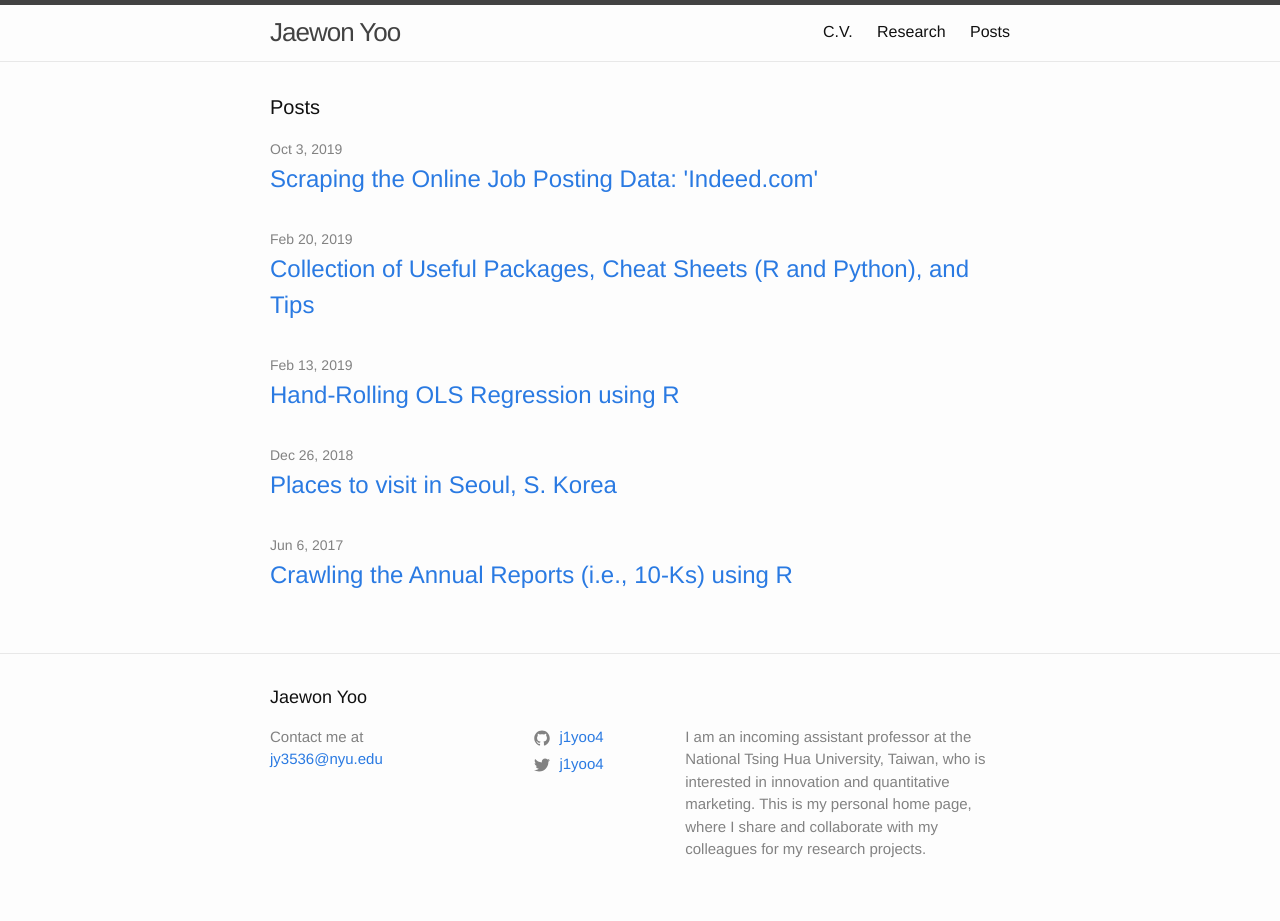
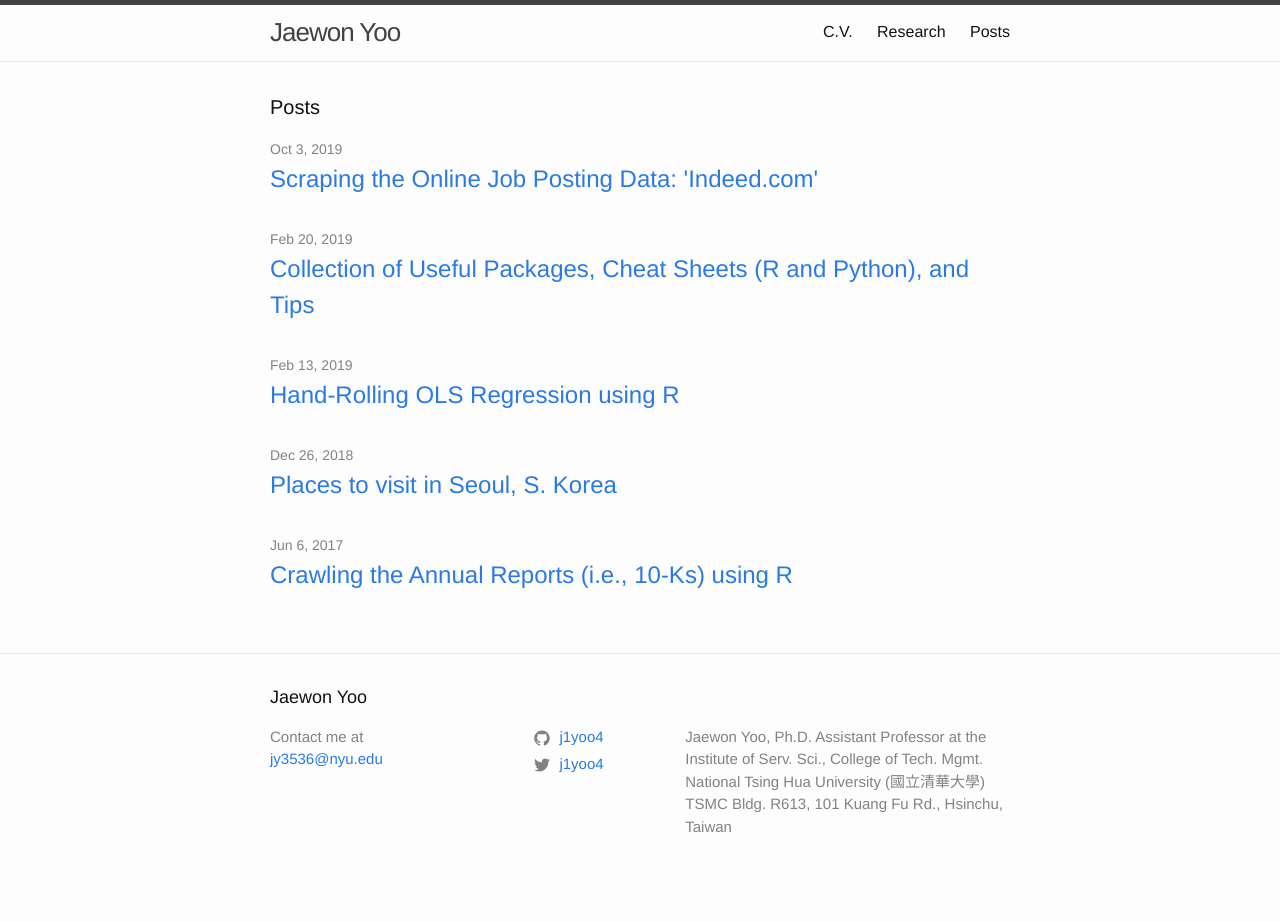
Before and after one commit to j1yoo/j1yoo.github.io, a Jekyll site: the page built from index.markdown, in a window 1280 px wide. Built offline with Jekyll 4.4.1, drawn with Linux system fonts in a browser that asks for light colours; after the commit the page ends 900 px from its top, so only the background shows below that.

Commit message:
Update _config.yml

```diff
--- a/_config.yml
+++ b/_config.yml
@@ -2,7 +2,11 @@
 author: Contact me at
 email: jy3536@nyu.edu
 description: # > this means to ignore newlines until "baseurl:"
-  I am an incoming assistant professor at the National Tsing Hua University, Taiwan, who is interested in innovation and quantitative marketing. This is my personal home page, where I share and collaborate with my colleagues for my research projects.
+  # I am an assistant professor at the Institute of Service Science, College of Technology Management, National Tsing Hua University. My research interests lie in the intersection of innovation and marketing.
+  # This is my personal home page, where I share and collaborate with my colleagues for my research projects.
+  Jaewon Yoo, Ph.D. Assistant Professor at the Institute of Serv. Sci., College of Tech. Mgmt.
+  National Tsing Hua University (國立清華大學) TSMC Bldg. R613, 101 Kuang Fu Rd., Hsinchu, Taiwan
+
 twitter_username: j1yoo4
 github_username:  j1yoo4
 google_analytics: UA-44429056-1
```
